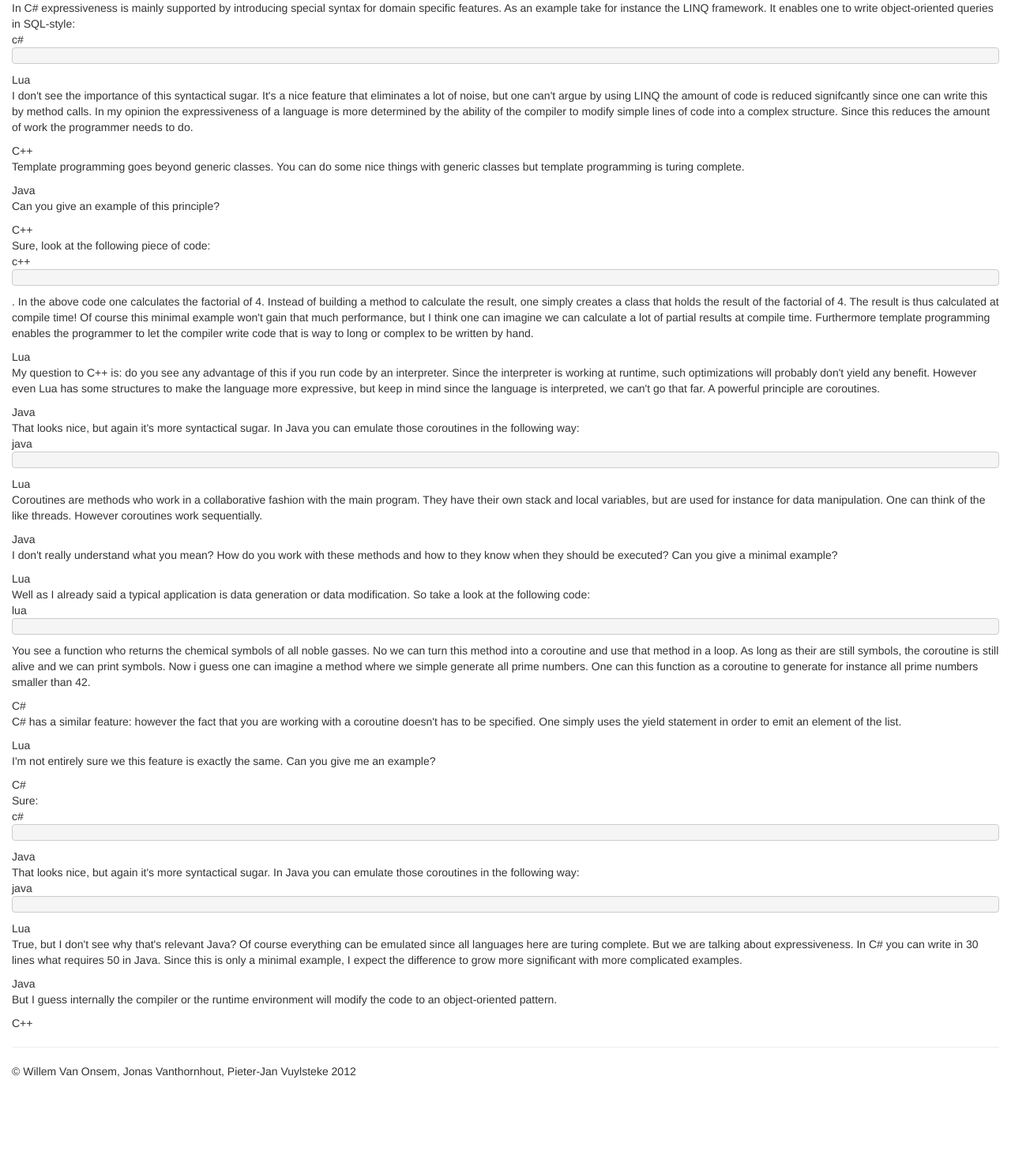
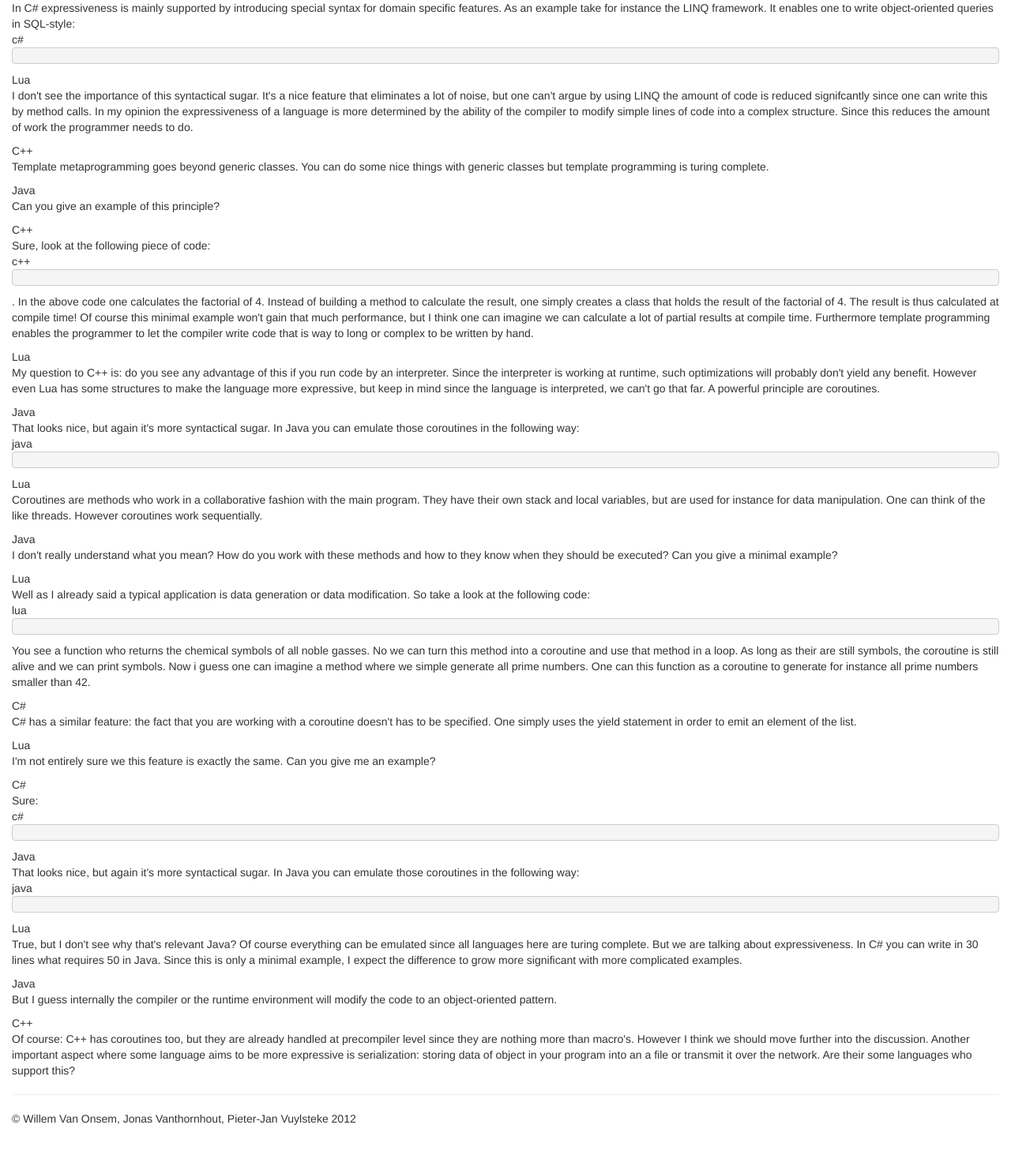
Before and after one commit to KommuSoft/CplKul2012, a PHP site: page /expressiveness.php in a window 1280 px wide. Shown: the part 570-2047 px from the top of the page at 79% size. Before the commit the page ends 1935 px from the top, so only its background shows below. Run offline with PHP 8.4, Linux system fonts and the light colour scheme; some libraries are stand-ins or nearby versions.

Commit message:
extra entries expressiveness.php
git-svn-id: file:///home/kommusoft/tmpgit/svncpl@50 3f48092c-57cf-4b77-94f4-3dec9eb1df5f

```diff
--- a/Website/cpl/questions/expressiveness.php
+++ b/Website/cpl/questions/expressiveness.php
@@ -26,9 +26,9 @@ class Expressiveness extends Question {
 		$code4 = $this->code($this->readFromFile("code/YieldExample.java"), "java");
 		$cSharp0 = parent::cSharpSays("In C# expressiveness is mainly supported by introducing special syntax for domain specific features. As an example take for instance the LINQ framework. It enables one to write object-oriented queries in SQL-style:".$code0);
 		$lua0 = parent::luaSays("I don't see the importance of this syntactical sugar. It's a nice feature that eliminates a lot of noise, but one can't argue by using LINQ the amount of code is reduced signifcantly since one can write this by method calls. In my opinion the expressiveness of a language is more determined by the ability of the compiler to modify simple lines of code into a complex structure. Since this reduces the amount of work the programmer needs to do.");
-		$cpp0 = parent::cppSays("I agree with Lua. The syntactical sugar of LINQ is very nice, but it doesn't yield that much gain. C++ has for instance template programming. It is a powerfull mechanism to generalize code and reduces the amount of code significantly.");
-		$java0 = parent::javaSays("I don't really see what's so unique about template programming C++. Java has generic classes to reduce the amount of code. Since generic classes use type parameters, it's a kind of template.");
-		$cpp0 = parent::cppSays("Template programming goes beyond generic classes. You can do some nice things with generic classes but template programming is turing complete.");
+		$cpp0 = parent::cppSays("I agree with Lua. The syntactical sugar of LINQ is very nice, but it doesn't yield that much gain. C++ has for instance template metaprogramming. It is a powerfull mechanism to generalize code and reduces the amount of code significantly.");
+		$java0 = parent::javaSays("I don't really see what's so unique about template metaprogramming C++. Java has generic classes to reduce the amount of code. Since generic classes use type parameters, it's a kind of template.");
+		$cpp0 = parent::cppSays("Template metaprogramming goes beyond generic classes. You can do some nice things with generic classes but template programming is turing complete.");
 		$java1 = parent::javaSays("Can you give an example of this principle?");
 		$cpp1 = parent::cppSays("Sure, look at the following piece of code:".$code1.". In the above code one calculates the factorial of 4. Instead of building a method to calculate the result, one simply creates a class that holds the result of the factorial of 4. The result is thus calculated at compile time! Of course this minimal example won't gain that much performance, but I think one can imagine we can calculate a lot of partial results at compile time. Furthermore template programming enables the programmer to let the compiler write code that is way to long or complex to be written by hand.");
 		$lua1 = parent::luaSays("My question to C++ is: do you see any advantage of this if you run code by an interpreter. Since the interpreter is working at runtime, such optimizations will probably don't yield any benefit. However even Lua has some structures to make the language more expressive, but keep in mind since the language is interpreted, we can't go that far. A powerful principle are coroutines.");
@@ -36,13 +36,15 @@ class Expressiveness extends Question {
 		$lua2 = parent::luaSays("Coroutines are methods who work in a collaborative fashion with the main program. They have their own stack and local variables, but are used for instance for data manipulation. One can think of the like threads. However coroutines work sequentially.");
 		$java3 = parent::javaSays("I don't really understand what you mean? How do you work with these methods and how to they know when they should be executed? Can you give a minimal example?");
 		$lua3 = parent::luaSays("Well as I already said a typical application is data generation or data modification. So take a look at the following code: ".$code2."You see a function who returns the chemical symbols of all noble gasses. No we can turn this method into a coroutine and use that method in a loop. As long as their are still symbols, the coroutine is still alive and we can print symbols. Now i guess one can imagine a method where we simple generate all prime numbers. One can this function as a coroutine to generate for instance all prime numbers smaller than 42.");
-		$cSharp1 = parent::cSharpSays("C# has a similar feature: however the fact that you are working with a coroutine doesn't has to be specified. One simply uses the yield statement in order to emit an element of the list.");
+		$cSharp1 = parent::cSharpSays("C# has a similar feature: the fact that you are working with a coroutine doesn't has to be specified. One simply uses the yield statement in order to emit an element of the list.");
 		$lua4 = parent::luaSays("I'm not entirely sure we this feature is exactly the same. Can you give me an example?");
 		$cSharp2 = parent::cSharpSays("Sure:".$code3);
 		$java2 = parent::javaSays("That looks nice, but again it's more syntactical sugar. In Java you can emulate those coroutines in the following way:".$code4);
 		$lua5 = parent::luaSays("True, but I don't see why that's relevant Java? Of course everything can be emulated since all languages here are turing complete. But we are talking about expressiveness. In C# you can write in 30 lines what requires 50 in Java. Since this is only a minimal example, I expect the difference to grow more significant with more complicated examples.");
 		$java4 = parent::javaSays("But I guess internally the compiler or the runtime environment will modify the code to an object-oriented pattern.");
-		$cpp3 = parent::cppSays("");
+		$cpp3 = parent::cppSays("Of course: C++ has coroutines too, but they are already handled at precompiler level since they are nothing more than macro's. However I think we should move further into the discussion. Another important aspect where some language aims to be more expressive is serialization: storing data of object in your program into an a file or transmit it over the network. Are their some languages who support this?");
+		$java5 = parent::javaSays("Thats one of the cool features of Java: one simply needs to let the class implement the serialization interface and serialization is handled by the runtime itself. Whether one wants to store that object into a file or send it over a network doesn't matter: Java simply converts the object into a binary stream.");
+		$cSharp3 = parent::cSharpSays("And how does Java knows the format of your class? Since you store the fields of your objects one has to know in which order you serialize them.");
 		//$lua0 = parent::luaSays("Lua aims to be an expressive language. A proof of this expressiveness is for instance coroutine support.");
 		//$cSharp0 = parent::cSharpSays("What makes coroutines actually an expressive part of the language? C# itself has coroutine support too. Of course it helps the programmer to specify better list generation, but it doesn't but let's say that it adds only little expressiveness to the language.");
 		//$lua1 = parent::luaSays("That's partly because the coroutine support in C# is somehow limited to list generation.");
```
